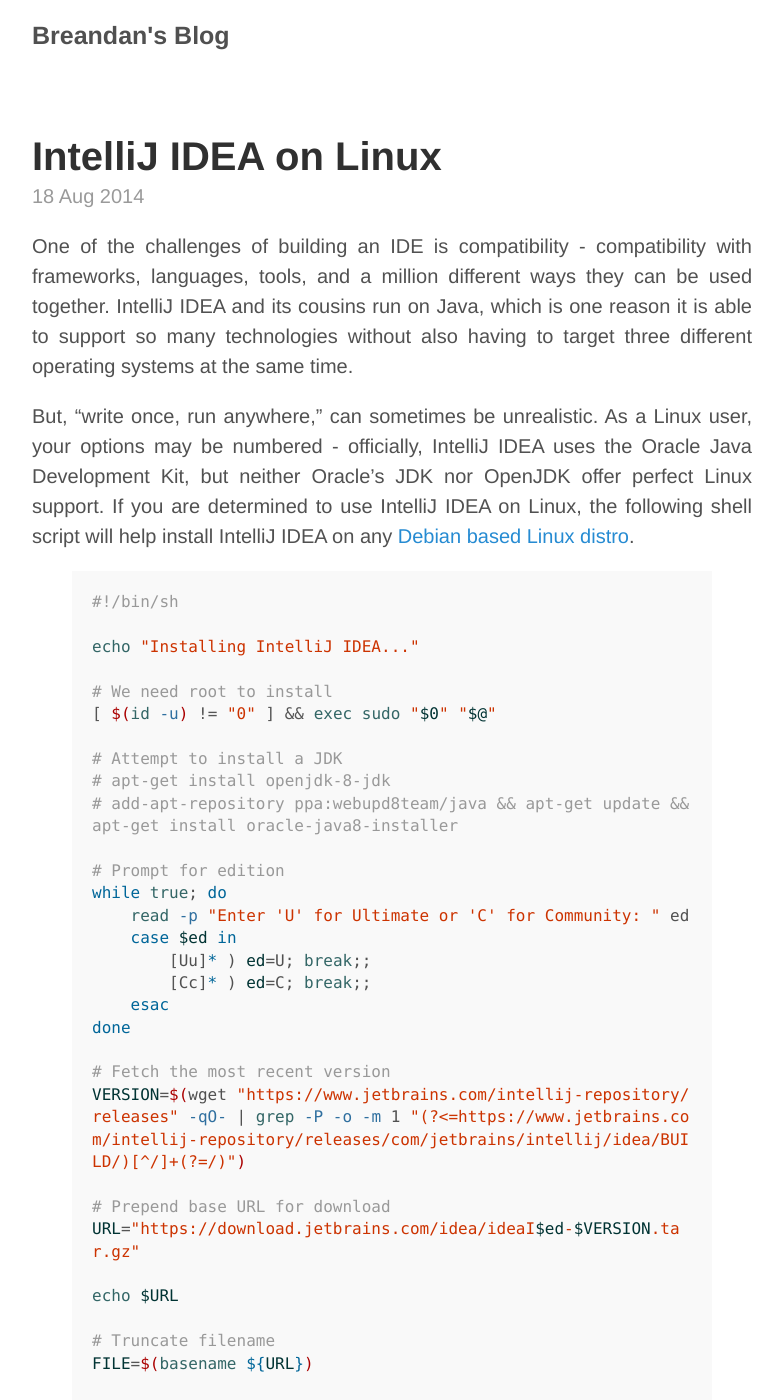
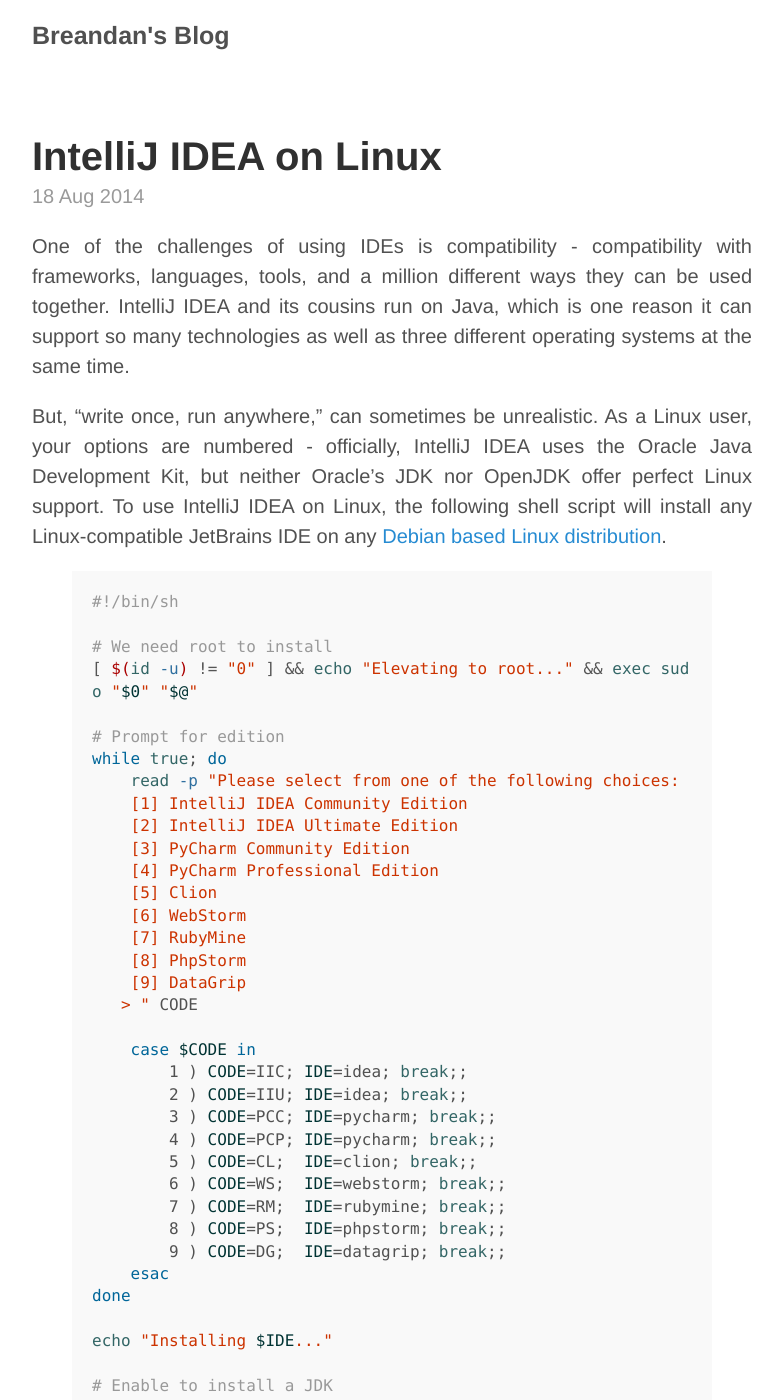
Before and after one commit to breandan/breandan.github.io, a Jekyll site: the page built from _posts/2014-08-18-shell-script.md, in a window 1280 px wide and 1400 px high. Shown: the whole window, without its empty margins (248-1031 px from the left). Built offline with Jekyll 4.4.1, drawn with Linux system fonts in a browser that asks for light colours; nearby versions of some CDN libraries; some of the changed text lies outside the part shown.

Commit message:
Update 2014-08-18-shell-script.md

```diff
--- a/_posts/2014-08-18-shell-script.md
+++ b/_posts/2014-08-18-shell-script.md
@@ -3,84 +3,110 @@
 title: IntelliJ IDEA on Linux
 ---
 
-One of the challenges of building an IDE is compatibility - compatibility with frameworks, languages, tools, and a million different ways they can be used together. IntelliJ IDEA and its cousins run on Java, which is one reason it is able to support so many technologies without also having to target three different operating systems at the same time.
+One of the challenges of using IDEs is compatibility - compatibility with frameworks, languages, tools, and a million different ways they can be used together. IntelliJ IDEA and its cousins run on Java, which is one reason it can support so many technologies as well as three different operating systems at the same time.
 
-But, "write once, run anywhere," can sometimes be unrealistic. As a Linux user, your options may be numbered - officially, IntelliJ IDEA uses the Oracle Java Development Kit, but neither Oracle's JDK nor OpenJDK offer perfect Linux support. If you are determined to use IntelliJ IDEA on Linux, the following shell script will help install IntelliJ IDEA on any [Debian based Linux distro](https://en.wikipedia.org/wiki/List_of_Linux_distributions#Debian-based).
+But, "write once, run anywhere," can sometimes be unrealistic. As a Linux user, your options are numbered - officially, IntelliJ IDEA uses the Oracle Java Development Kit, but neither Oracle's JDK nor OpenJDK offer perfect Linux support. To use IntelliJ IDEA on Linux, the following shell script will install any Linux-compatible JetBrains IDE on any [Debian based Linux distribution](https://en.wikipedia.org/wiki/List_of_Linux_distributions#Debian-based).
 
 {% highlight bash %}
 #!/bin/sh
 
-echo "Installing IntelliJ IDEA..."
+# We need root to install
+[ $(id -u) != "0" ] && echo "Elevating to root..." && exec sudo "$0" "$@"
 
-# We need root to install
-[ $(id -u) != "0" ] && exec sudo "$0" "$@"
+# Prompt for edition
+while true; do
+    read -p "Please select from one of the following choices:
+    [1] IntelliJ IDEA Community Edition
+    [2] IntelliJ IDEA Ultimate Edition
+    [3] PyCharm Community Edition
+    [4] PyCharm Professional Edition
+    [5] Clion
+    [6] WebStorm
+    [7] RubyMine
+    [8] PhpStorm
+    [9] DataGrip
+   > " CODE
 
-# Attempt to install a JDK
+    case $CODE in
+        1 ) CODE=IIC; IDE=idea; break;;
+        2 ) CODE=IIU; IDE=idea; break;;
+        3 ) CODE=PCC; IDE=pycharm; break;;
+        4 ) CODE=PCP; IDE=pycharm; break;;
+        5 ) CODE=CL;  IDE=clion; break;;
+        6 ) CODE=WS;  IDE=webstorm; break;;
+        7 ) CODE=RM;  IDE=rubymine; break;;
+        8 ) CODE=PS;  IDE=phpstorm; break;;
+        9 ) CODE=DG;  IDE=datagrip; break;;
+    esac
+done
+
+echo "Installing $IDE..."
+
+# Enable to install a JDK
 # apt-get install openjdk-8-jdk
 # add-apt-repository ppa:webupd8team/java && apt-get update && apt-get install oracle-java8-installer
 
-# Prompt for edition
-while true; do
-    read -p "Enter 'U' for Ultimate or 'C' for Community: " ed
-    case $ed in
-        [Uu]* ) ed=U; break;;
-        [Cc]* ) ed=C; break;;
-    esac
-done
-
-# Fetch the most recent version
-VERSION=$(wget "https://www.jetbrains.com/intellij-repository/releases" -qO- | grep -P -o -m 1 "(?<=https://www.jetbrains.com/intellij-repository/releases/com/jetbrains/intellij/idea/BUILD/)[^/]+(?=/)")
-
 # Prepend base URL for download
-URL="https://download.jetbrains.com/idea/ideaI$ed-$VERSION.tar.gz"
-
-echo $URL
-
-# Truncate filename
-FILE=$(basename ${URL})
+URL="https://data.services.jetbrains.com/products/download?platform=linux&code=$CODE"
+echo "Downloading from $URL"
 
 # Set download directory
-DEST=~/Downloads/$FILE
-
-echo "Downloading idea-I$ed-$VERSION to $DEST..."
+DEST=$(mktemp)
 
 # Download binary
-wget -cO ${DEST} ${URL} --read-timeout=5 --tries=0
+echo "Downloading $IDE to $DEST..."
+wget -cO ${DEST} ${URL} --read-timeout=5 --tries=0 --content-disposition
 
-echo "Download complete!"
+echo "Download complete."
 
 # Set directory name
-DIR="/opt/idea-I$ed-$VERSION"
+DIR="/opt/$IDE"
 
-echo "Installing to $DIR"
+# Overwrite installation directory if it exists
+if [ -d "$DIR" ]; then
+    echo "Removing existing installation in $DIR"
+    rm -rf $DIR
+fi
 
 # Untar file
 if mkdir ${DIR}; then
+    echo "Extracting $DEST to $DIR"
     tar -xzf ${DEST} -C ${DIR} --strip-components=1
 fi
 
 # Grab executable folder
-BIN="$DIR/bin"
+BIN=${DIR}/bin
 
 # Add permissions to install directory
+echo "Adding permissions to $DIR"
 chmod -R +rwx ${DIR}
 
-# Set desktop shortcut path
-DESK=/usr/share/applications/IDEA.desktop
 
-# Add desktop shortcut
-echo "[Desktop Entry]\nEncoding=UTF-8\nName=IntelliJ IDEA\nComment=IntelliJ IDEA\nExec=${BIN}/idea.sh\nIcon=${BIN}/idea.png\nTerminal=false\nStartupNotify=true\nType=Application" -e > ${DESK}
+# Enable to add desktop shortcut
+# DESK=/usr/share/applications/${IDE}.desktop
+# echo "[Desktop Entry]\nEncoding=UTF-8\nName=${IDE}\nComment=${IDE}\nExec=${BIN}/${IDE}.sh\nIcon=${BIN}/${IDE}.png\nTerminal=false\nStartupNotify=true\nType=Application" -e > ${DESK}
 
 # Create symlink entry
-ln -sf ${BIN}/idea.sh /usr/local/bin/idea
+TARGET=${BIN}/${IDE}.sh
+echo "Placing symbolic link to $TARGET in /usr/local/bin/"
+ln -sf ${TARGET} /usr/local/bin/${IDE}
 
-echo "Done."
+# Prompt to launch newly installed IDE
+while true; do
+    read -p "Installation complete. To launch the IDE, just run: $IDE
+	Would you like to launch $IDE right now? (Y/N) > " REPLY
+
+    case $REPLY in
+        [yY] ) eval $IDE; break;;
+        [nN] ) echo "Done."; break;;
+    esac
+done
 {% endhighlight %}
 
-The first issue you may notice when using IntelliJ IDEA is [poor font rendering](http://youtrack.jetbrains.com/issue/IDEA-57233), which is known to occur across several versions of Linux when running Swing applications, resulting in jagged or broken fonts in the UI and Editor. Here, the best course of action is to use a different font. You can switch your default font in IntelliJ IDEA from Settings, under the 'Appearance' menu.
+The first issue you may notice is [poor font rendering](http://youtrack.jetbrains.com/issue/IDEA-57233), which is known to occur across several versions of Linux when running Swing applications, resulting in jagged or broken fonts in the UI and Editor. Here, the best course of action is to use a different font. You can switch your default font in Settings, under the 'Appearance' menu.
 
 ![Override default font](/images/override_font.jpg)
 
-The second option is installing a third-party JDK such as [Infinality](http://www.infinality.net/blog/) or [tuxjdk](https://code.google.com/p/tuxjdk/) which attempt to improve font rendering within the OpenJDK project - install these at your own risk. For a full list and up-to-date information of issues on Linux, take a look at these [open tickets](http://youtrack.jetbrains.com/issues/IDEA?q=linux+sort+by%3A+votes+desc+%23Open#issueid=IDEA-22750) on YouTrack.
+The second option is installing a third-party JDK such as [Infinality](http://www.infinality.net/blog/) or [tuxjdk](https://code.google.com/p/tuxjdk/) which attempt to improve font rendering within the OpenJDK project - install these at your own risk. For a full list and up-to-date information of issues on Linux, have a look at these [open tickets](http://youtrack.jetbrains.com/issues/IDEA?q=linux+sort+by%3A+votes+desc+%23Open#issueid=IDEA-22750) on YouTrack.
 
-If you would like to see more support for OpenJDK and IntelliJ IDEA on Linux, one way you can contribute is by using them and reporting any issues you should encounter. There is a small but growing community of Linux users who are eager to share their knowledge, and by using and helping others use open source, we can all begin to write better software. Take the challenge today!
+If you would like to see more support for IntelliJ IDEA, PyCharm, WebStorm, PhpStorm, Clion, RubyMine, DataGrip, et al. on Linux, one way you can contribute is reporting any issues you should encounter. There is a small but growing community of Linux users who are eager to share their knowledge, and by using and helping others use open source, we can all begin to write better software. Thanks for reading!
```
